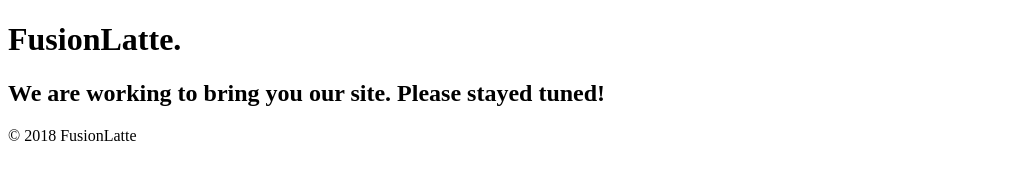
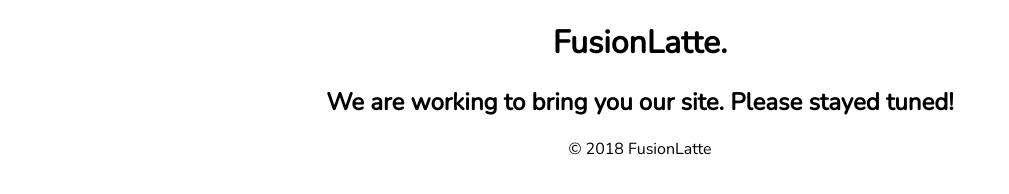
Before and after one commit to ThatsZman/fusionlatte.github.io, a plain HTML site: page index.html in a window 1280 px wide. Shown: the whole page, without its empty margins (0-1009 px from the left). Drawn offline with nearby package versions, Linux system fonts and the light colour scheme.

Commit message:
update 0.01

```diff
--- a/index.html
+++ b/index.html
@@ -1,12 +1,22 @@
 <!DOCTYPE html>
+<html>
     <header>
-
-    <title>Under maintence - FusionLatte</title>
+        <link rel="stylesheet" href="styles.css">
+        <link href="https://fonts.googleapis.com/css?family=Nunito" rel="stylesheet">
+        <title>Under maintence - FusionLatte</title>
     </header>
     <body>
-        <h1>FusionLatte.</h1>
-        <h2>We are working to bring you our site. Please stayed tuned!</h2>
+        <!--Header Starts Here-->
+        <div class="head">
+            <h1>FusionLatte.</h1>
+        </div>
+        <div class="body">
+            <h2>We are working to bring you our site. Please stayed tuned!</h2>
+        </div>
         <!--Footer Line starts below-->
-        <p>© 2018 FusionLatte</p>
+        <div class="foot">
+            <p>© 2018 FusionLatte</p>
+        </div>
     </body>
     <footer></footer>
+    </html>
--- /dev/null
+++ b/styles.css
@@ -0,0 +1,8 @@
+head {
+
+}
+
+body {
+    text-align: center;
+    font-family: 'Nunito', sans-serif;
+}
```
